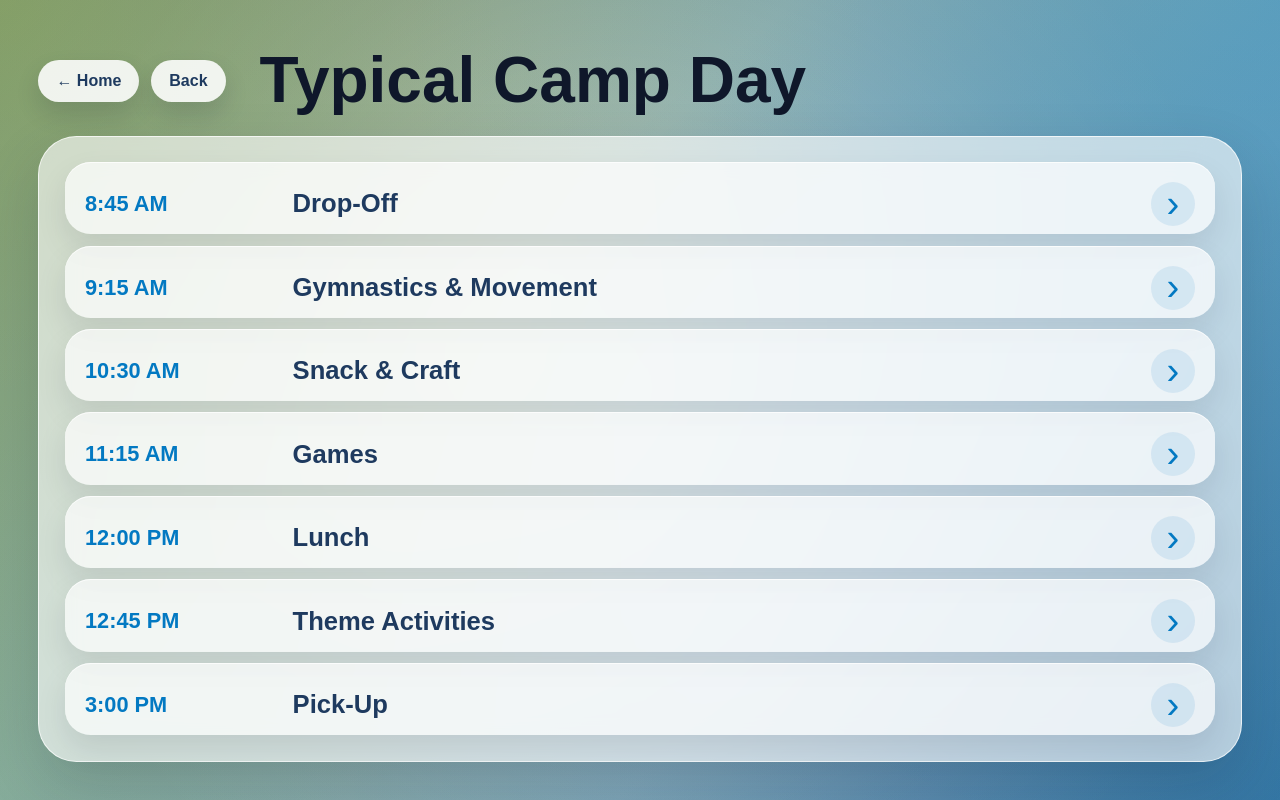
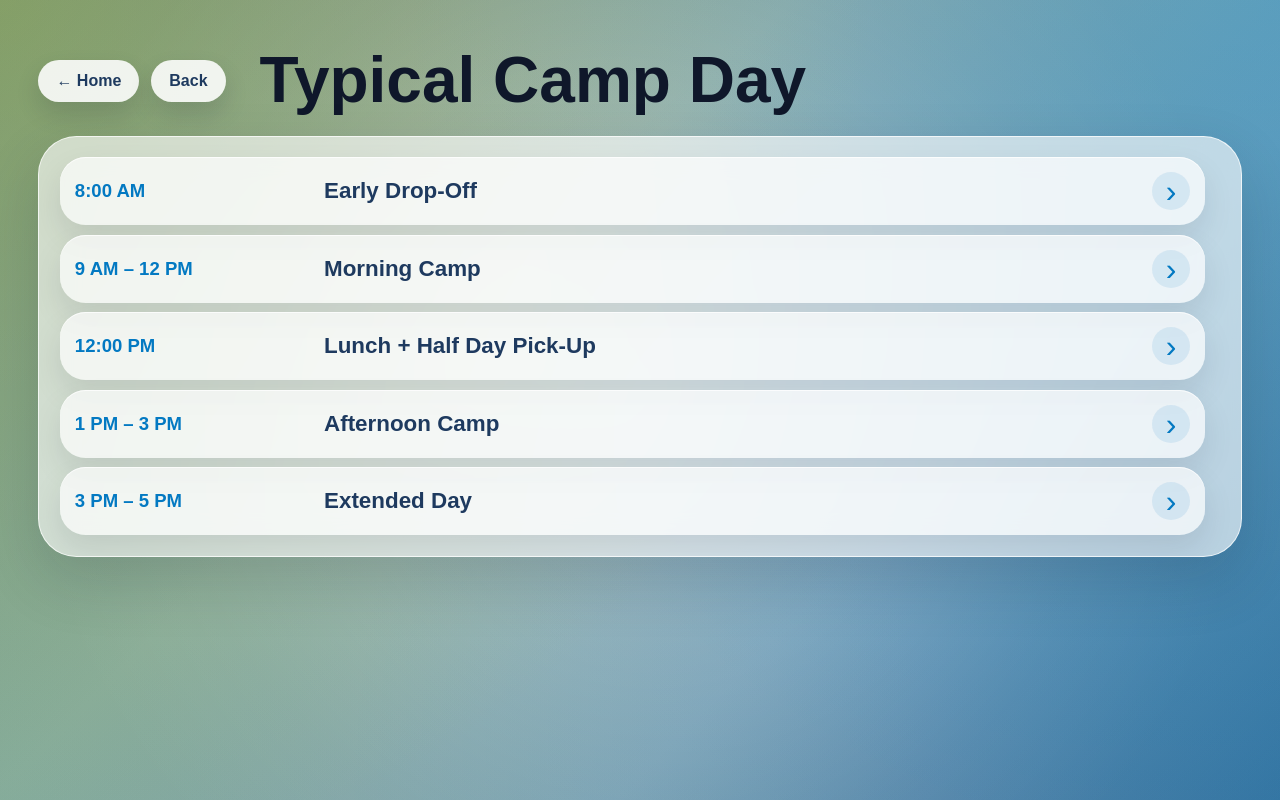
Before and after one commit to Energy-Fitness-Gym/energy-kiosk, a React (Vite) app: page /typicalday in a window 1280 px wide. Built offline with nearby package versions, Linux system fonts and the light colour scheme.

Commit message:
Typical Camp Day info

```diff
--- a/src/data/campSchedule.js
+++ b/src/data/campSchedule.js
@@ -1,38 +1,37 @@
 const campSchedule = [
   {
-    time: "8:45 AM",
-    title: "Drop-Off",
-    description: "Campers arrive, get settled, and ease into the day with supervised welcome activities.",
+    time: "8:00 AM",
+    title: "Early Drop-Off",
+    description:
+      "Campers enjoy supervised open gym activities before the camp day begins.",
   },
+
   {
-    time: "9:15 AM",
-    title: "Gymnastics & Movement",
-    description: "Coaches lead age-appropriate tumbling, obstacle courses, stretching, and movement games.",
+    time: "9 AM – 12 PM",
+    title: "Morning Camp",
+    description:
+      "Campers start with warm-ups, group games, gymnastics rotations, snack, crafts and our inflatable WaCkY MaZe (when it rains), and outdoor activities like our inflatable slip * slide, beach volleyball, and soccer.",
   },
-  {
-    time: "10:30 AM",
-    title: "Snack & Craft",
-    description: "A quick break for snack, water, and a themed craft or creative project.",
-  },
-  {
-    time: "11:15 AM",
-    title: "Games",
-    description: "Group games, teamwork challenges, and active play keep campers moving and engaged.",
-  },
+
   {
     time: "12:00 PM",
-    title: "Lunch",
-    description: "Campers refuel with their packed lunch and enjoy a calmer midday break.",
+    title: "Lunch + Half Day Pick-Up",
+    description:
+      "Full Day and Extended Day campers refuel with lunch and outdoor time while Half Day campers prepare for pick-up.",
   },
+
   {
-    time: "12:45 PM",
-    title: "Theme Activities",
-    description: "Daily theme activities, special challenges, and hands-on fun round out the afternoon.",
+    time: "1 PM – 3 PM",
+    title: "Afternoon Camp",
+    description:
+      "Campers enjoy open gym, gymnastics rotations, group games, and end-of-day activities. On Fridays, campers participate in a individual or group Talent Show!",
   },
+
   {
-    time: "3:00 PM",
-    title: "Pick-Up",
-    description: "Campers pack up, wrap up the day, and get ready for parent pick-up.",
+    time: "3 PM – 5 PM",
+    title: "Extended Day",
+    description:
+      "Extended Day campers continue with supervised open gym, crafts, games, and additional activities until 5:00 PM.",
   },
 ];
 
--- a/src/pages/Home.jsx
+++ b/src/pages/Home.jsx
@@ -15,7 +15,7 @@ function Home() {
       <section className="buttonLayout">
         <div className="kioskButton comingSoon">
           <span>Gymnastics</span>
-          <small>Coming Soon - Testing</small>
+          <small>Coming Soon</small>
         </div>
 
         <Link to="/summercamp" className="kioskButton primary">
--- a/src/pages/TypicalDay.css
+++ b/src/pages/TypicalDay.css
@@ -74,30 +74,34 @@
 }
 
 .schedulePanel {
-  height: calc(100dvh - var(--typical-pad-top) - var(--typical-pad-bottom) - var(--typical-header-space));
-  min-height: 0;
+  max-height: calc(100dvh - var(--typical-pad-top) - var(--typical-pad-bottom) - var(--typical-header-space));
+  overflow-y: auto;
   border-radius: clamp(28px, 3dvw, 40px);
   background: rgba(255, 255, 255, 0.62);
   border: 1px solid rgba(255, 255, 255, 0.72);
   backdrop-filter: blur(18px);
   box-shadow: 0 24px 60px rgba(15, 23, 42, 0.16);
-  padding: clamp(16px, 2dvw, 28px);
+  padding: clamp(12px, 1.6dvw, 22px);
+  transition: max-height 0.24s ease;
+  scrollbar-gutter: stable;
 }
 
 .scheduleTimeline {
-  height: 100%;
   display: flex;
   flex-direction: column;
-  gap: clamp(10px, 1.4dvh, 16px);
+  gap: clamp(8px, 1.2dvh, 14px);
+  scroll-padding-block: clamp(20px, 4dvh, 42px);
 }
 
 .scheduleCard {
+  flex: 0 0 auto;
+  width: 100%;
+  align-self: stretch;
   border-radius: clamp(18px, 2dvw, 26px);
   background: rgba(255, 255, 255, 0.7);
   box-shadow:
     0 14px 30px rgba(15, 23, 42, 0.1),
     inset 0 1px 0 rgba(255, 255, 255, 0.76);
-  overflow: hidden;
   transition: background 0.18s ease, box-shadow 0.18s ease;
 }
 
@@ -112,22 +116,22 @@
   appearance: none;
   -webkit-appearance: none;
   width: 100%;
-  min-height: clamp(68px, 8.6dvh, 92px);
+  min-height: clamp(54px, 6.8dvh, 74px);
   border: 0;
   background: transparent;
   color: inherit;
   cursor: pointer;
   display: grid;
-  grid-template-columns: minmax(92px, 0.22fr) 1fr auto;
+  grid-template-columns: minmax(82px, 0.28fr) 1fr auto;
   align-items: center;
   gap: clamp(14px, 2dvw, 24px);
-  padding: clamp(12px, 1.6dvw, 20px);
+  padding: clamp(9px, 1.25dvw, 15px);
   text-align: left;
 }
 
 .scheduleTime {
   color: #0379c2;
-  font-size: clamp(1rem, 1.7dvw, 1.45rem);
+  font-size: clamp(0.95rem, 1.45dvw, 1.32rem);
   font-weight: 900;
   white-space: nowrap;
 }
@@ -135,21 +139,22 @@
 .scheduleTitle {
   min-width: 0;
   color: #1e3a5f;
-  font-size: clamp(1.15rem, 2dvw, 1.75rem);
+  font-size: clamp(1.08rem, 1.75dvw, 1.58rem);
   font-weight: 900;
-  line-height: 1;
+  line-height: 1.08;
+  overflow-wrap: anywhere;
 }
 
 .scheduleChevron {
-  width: clamp(32px, 4dvw, 44px);
-  height: clamp(32px, 4dvw, 44px);
+  width: clamp(28px, 3.2dvw, 38px);
+  height: clamp(28px, 3.2dvw, 38px);
   border-radius: 999px;
   background: rgba(3, 121, 194, 0.1);
   color: #0379c2;
   display: flex;
   align-items: center;
   justify-content: center;
-  font-size: clamp(1.8rem, 3dvw, 2.4rem);
+  font-size: clamp(1.55rem, 2.5dvw, 2.05rem);
   font-weight: 500;
   line-height: 1;
   transform: rotate(0deg);
@@ -164,11 +169,13 @@
 .scheduleDetails {
   display: grid;
   grid-template-rows: 0fr;
-  transition: grid-template-rows 0.22s ease;
+  opacity: 0;
+  transition: grid-template-rows 0.23s ease, opacity 0.2s ease;
 }
 
 .scheduleCard.isOpen .scheduleDetails {
   grid-template-rows: 1fr;
+  opacity: 1;
 }
 
 .scheduleDetails p {
@@ -178,27 +185,22 @@
   font-size: clamp(0.95rem, 1.35dvw, 1.16rem);
   line-height: 1.35;
   font-weight: 650;
-  padding: 0 clamp(12px, 1.6dvw, 20px) 0 clamp(118px, 24%, 190px);
+  margin: 0;
+  padding: 0 clamp(9px, 1.25dvw, 15px) 0 clamp(104px, 28%, 150px);
 }
 
 .scheduleCard.isOpen .scheduleDetails p {
-  padding-bottom: clamp(14px, 1.8dvh, 22px);
+  padding-bottom: clamp(10px, 1.3dvh, 16px);
 }
 
 @media (max-width: 760px) {
   .typicalDayPage {
-    height: auto;
-    min-height: 100dvh;
-    overflow: auto;
+    height: 100dvh;
+    overflow: hidden;
   }
 
   .typicalDayHeader {
-    min-height: var(--typical-header-space);
     flex-wrap: wrap;
-  }
-
-  .schedulePanel {
-    height: auto;
   }
 
   .scheduleToggle {
--- a/src/pages/TypicalDay.jsx
+++ b/src/pages/TypicalDay.jsx
@@ -1,10 +1,25 @@
-import { useState } from "react";
+import { useRef, useState } from "react";
 import { Link } from "react-router-dom";
 import campSchedule from "../data/campSchedule";
 import "./TypicalDay.css";
 
 function TypicalDay() {
   const [openIndex, setOpenIndex] = useState(null);
+  const itemRefs = useRef([]);
+
+  const handleToggle = (index) => {
+    const nextIndex = openIndex === index ? null : index;
+    setOpenIndex(nextIndex);
+
+    if (nextIndex !== null) {
+      window.setTimeout(() => {
+        itemRefs.current[nextIndex]?.scrollIntoView({
+          behavior: "smooth",
+          block: "center",
+        });
+      }, 80);
+    }
+  };
 
   return (
     <main className="typicalDayPage">
@@ -30,13 +45,19 @@ function TypicalDay() {
             const detailsId = `schedule-details-${index}`;
 
             return (
-              <article className={`scheduleCard ${isOpen ? "isOpen" : ""}`} key={`${item.time}-${item.title}`}>
+              <article
+                className={`scheduleCard ${isOpen ? "isOpen" : ""}`}
+                key={`${item.time}-${item.title}`}
+                ref={(element) => {
+                  itemRefs.current[index] = element;
+                }}
+              >
                 <button
                   className="scheduleToggle"
                   type="button"
                   aria-expanded={isOpen}
                   aria-controls={detailsId}
-                  onClick={() => setOpenIndex(isOpen ? null : index)}
+                  onClick={() => handleToggle(index)}
                 >
                   <span className="scheduleTime">{item.time}</span>
                   <span className="scheduleTitle">{item.title}</span>
@@ -48,7 +69,7 @@ function TypicalDay() {
                 <div className="scheduleDetails" id={detailsId}>
                   <p>{item.description}</p>
                 </div>
-            </article>
+              </article>
             );
           })}
         </div>
```
